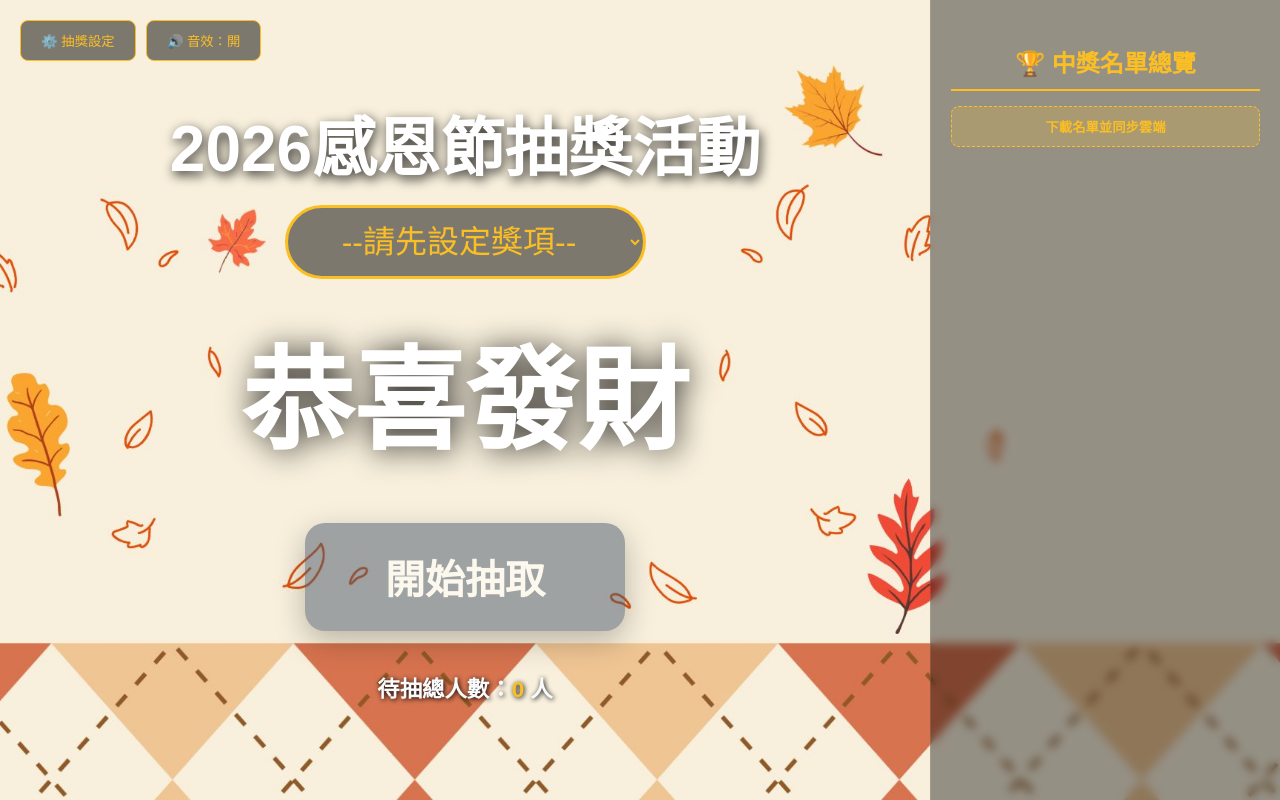
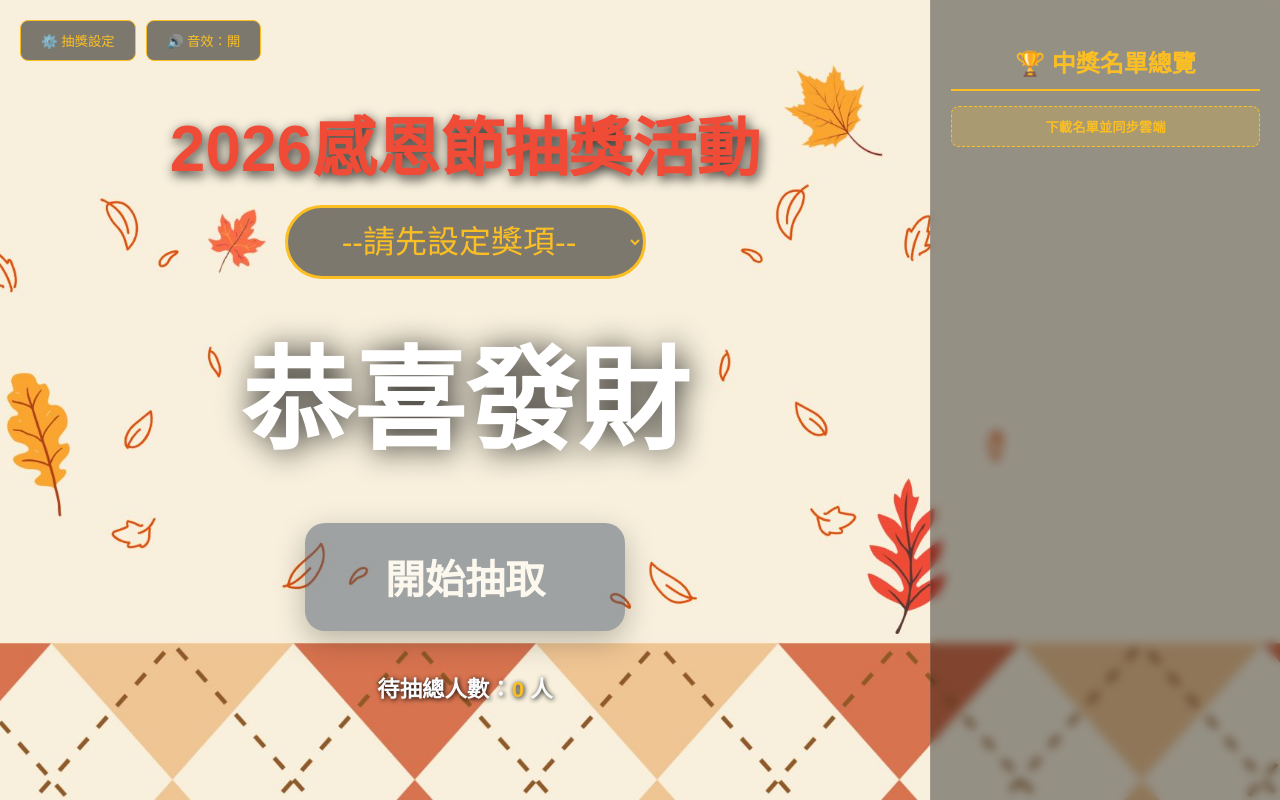
Before and after one commit to Apple54986/2026luckythanksgiving, a plain HTML site: page index.html in a window 1280 px wide. Drawn offline with nearby package versions, Linux system fonts and the light colour scheme.

Commit message:
Change main title color from white to red

```diff
--- a/index.html
+++ b/index.html
@@ -18,7 +18,7 @@
         .history-item .p-name { color: white; font-weight: bold; font-size: 1.2rem; }
         .history-item .p-prize { color: var(--primary-gold); font-size: 0.9rem; }
         .main-content { display: flex; flex-direction: column; align-items: center; justify-content: center; position: relative; }
-        .main-title { font-size: 4rem; color: #ffffff; margin-bottom: 1rem; text-shadow: 2px 4px 12px rgba(0, 0, 0, 0.8); font-weight: bold; }
+        .main-title { font-size: 4rem; color: #f04b37; margin-bottom: 1rem; text-shadow: 2px 4px 12px rgba(0, 0, 0, 0.8); font-weight: bold; }
         .prize-select { font-size: 2rem; background: rgba(0, 0, 0, 0.5); color: var(--primary-gold); padding: 15px 50px; border-radius: 50px; border: 3px solid var(--primary-gold); outline: none; cursor: pointer; text-align: center; }
         .rolling-box { font-size: 7rem; font-weight: 900; height: 180px; color: white; margin-bottom: 2rem; text-shadow: 2px 2px 30px rgba(0,0,0,0.8); }
         .big-draw-btn { background: linear-gradient(135deg, #f59e0b, #d97706); color: white; border: none; padding: 25px 80px; font-size: 2.5rem; font-weight: bold; border-radius: 20px; cursor: pointer; transition: 0.3s; box-shadow: 0 10px 30px rgba(0,0,0,0.5); }
```
